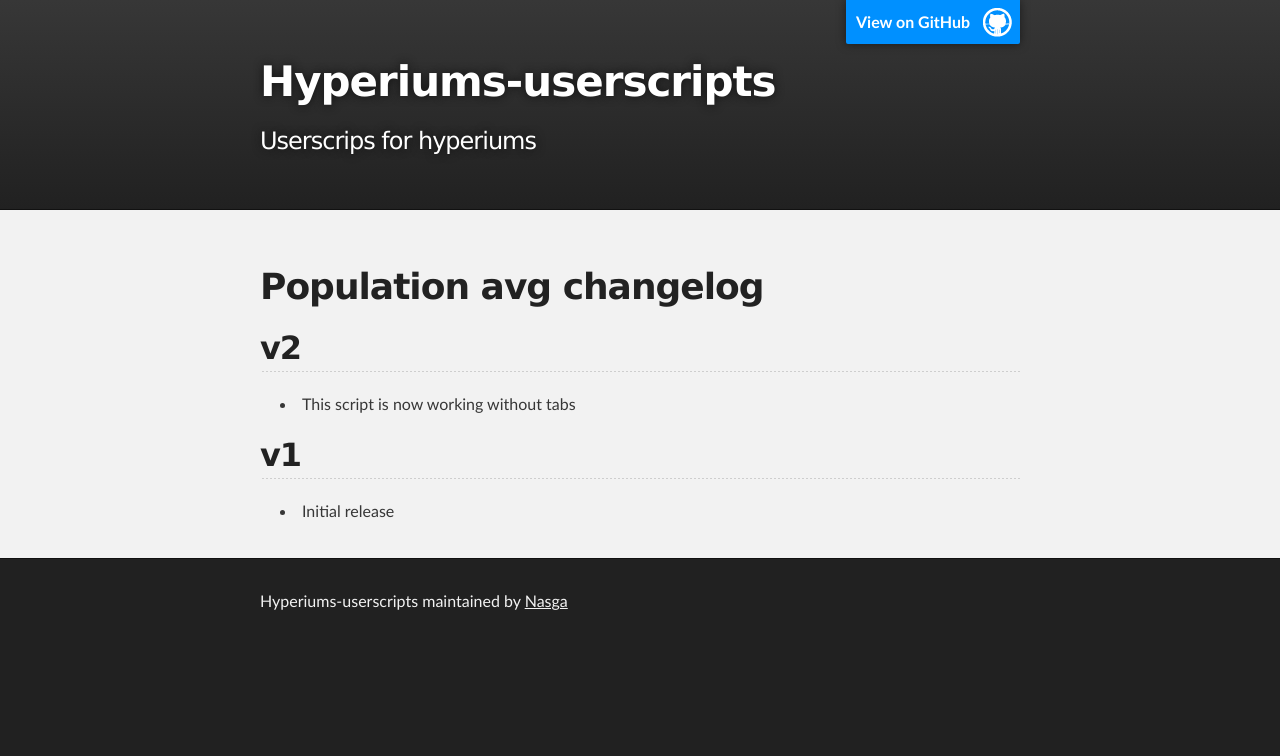
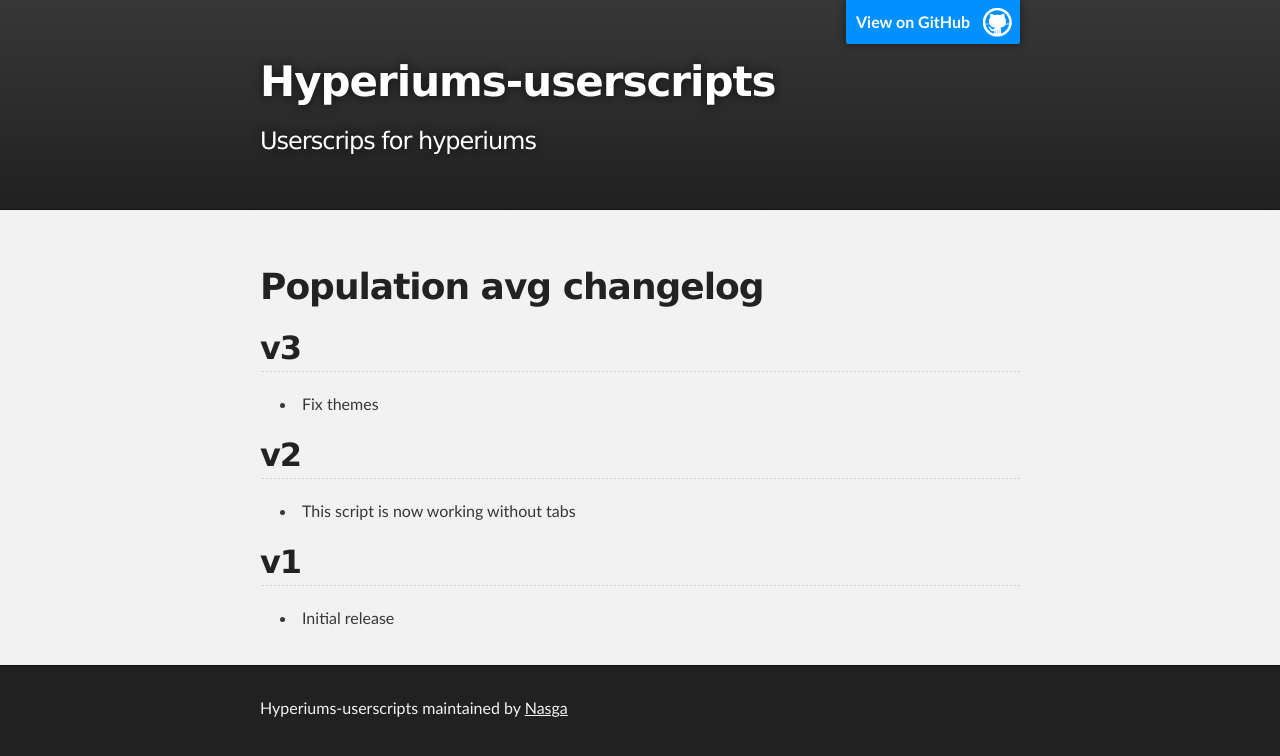
Before and after one commit to remold/hyperiums-userscripts, a Jekyll site: the page built from population-avg.md, in a window 1280 px wide. Shown: the top 756 px of the page. Built offline with Jekyll 4.4.1, drawn with Linux system fonts in a browser that asks for light colours; Markdown is read by kramdown in place of the engine named in the settings.

Commit message:
V3 changelog

```diff
--- a/population-avg.md
+++ b/population-avg.md
@@ -5,6 +5,9 @@ title: Population avg Changelog
 
 # Population avg changelog
 
+## v3
+* Fix themes
+
 ## v2
 * This script is now working without tabs
 
```
